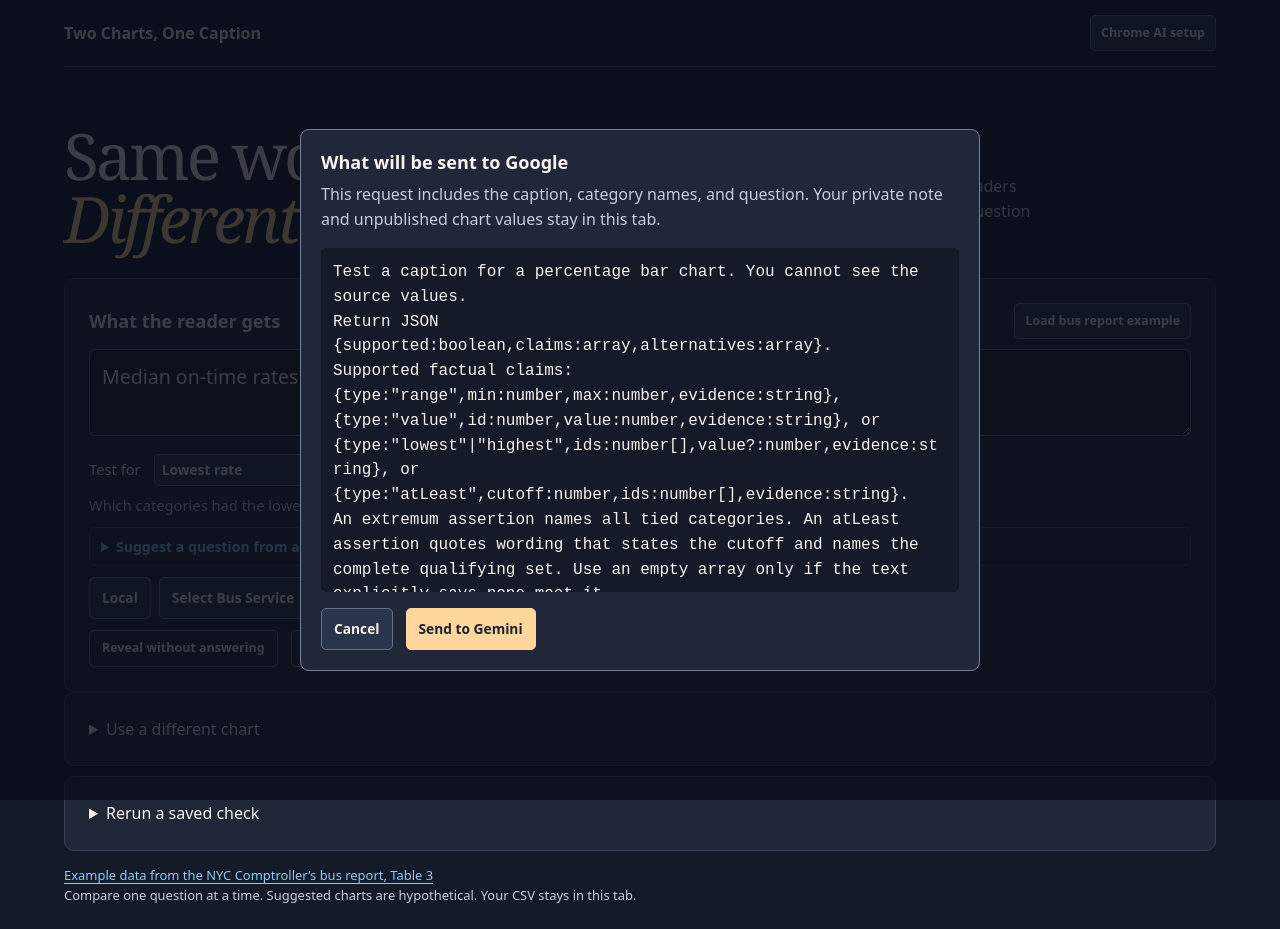
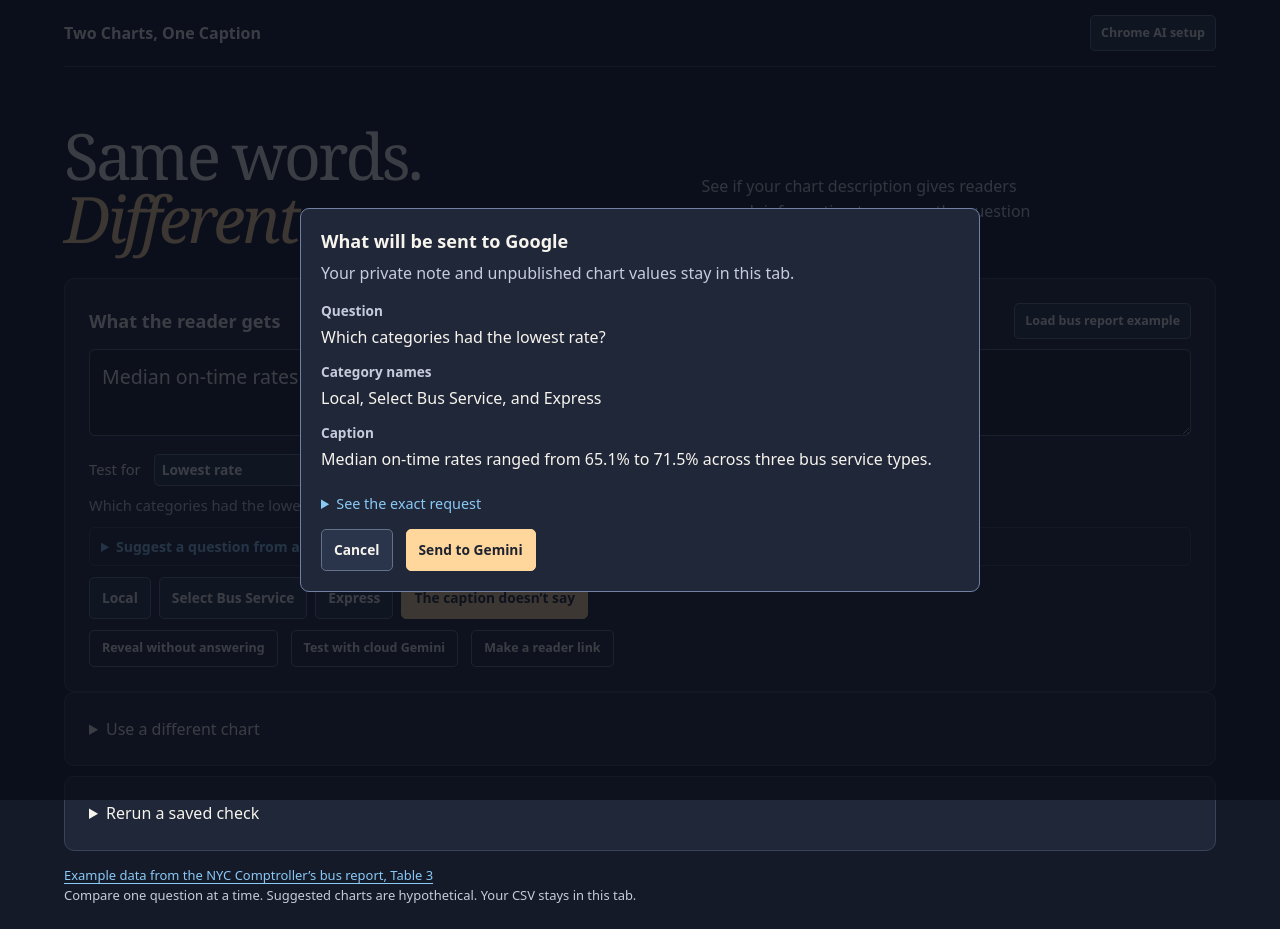
Before and after one commit to josepha-mayo/two-charts-one-caption, a website built with Vite: page index.html in a window 1280 px wide. Both pictures are taken after a click on the button "Test with cloud Gemini". Built offline with nearby package versions, Linux system fonts and the light colour scheme; some packages are replaced by stand-ins of ours.

Commit message:
Show readable cloud consent and recover from stalled browser verification

```diff
--- a/index.html
+++ b/index.html
@@ -148,8 +148,19 @@
   </main>
   <dialog id="dialog" aria-labelledby="preview-title" aria-describedby="preview-data">
     <h2 id="preview-title">What will be sent to Google</h2>
-    <p id="preview-data">This request includes the caption, category names, and question. Your private note and unpublished chart values stay in this tab.</p>
-    <pre id="prompt" tabindex="0"></pre>
+    <p id="preview-data">Your private note and unpublished chart values stay in this tab.</p>
+    <dl class="cloud-preview">
+      <dt>Question</dt>
+      <dd id="cloud-question"></dd>
+      <dt>Category names</dt>
+      <dd id="cloud-categories"></dd>
+      <dt>Caption</dt>
+      <dd id="cloud-caption" tabindex="0"></dd>
+    </dl>
+    <details id="cloud-exact" class="cloud-exact">
+      <summary>See the exact request</summary>
+      <pre id="prompt" tabindex="0"></pre>
+    </details>
     <form method="dialog" class="controls">
       <button type="submit" value="cancel">Cancel</button>
       <button type="submit" value="send" class="primary">Send to Gemini</button>
--- a/src/firebase.mjs
+++ b/src/firebase.mjs
@@ -71,10 +71,16 @@ export async function generateInCloud(prompt) {
       throw error;
     }
   }
+  let deadline;
   try {
-    await getToken(appCheck);
+    const timeout = new Promise((_, reject) => {
+      deadline = setTimeout(() => reject(Error('App Check timed out.')), 25_000);
+    });
+    await Promise.race([getToken(appCheck), timeout]);
   } catch {
-    throw Error('Firebase couldn’t verify this browser. Retry in Chrome or use the browser check.');
+    throw Error('Cloud review couldn’t verify this browser. You can still check the caption locally with Reveal without answering.');
+  } finally {
+    clearTimeout(deadline);
   }
   return generate(cloudModel, prompt, InferenceSource.IN_CLOUD);
 }
--- a/src/main.mjs
+++ b/src/main.mjs
@@ -419,7 +419,13 @@ el('brief-apply').addEventListener('click', () => {
 
 el('cloud-preview').addEventListener('click', () => {
   try {
-    snapshot = {prompt: cloudPrompt(rows, selectedQuestion(), caption.value), revision};
+    const selected = selectedQuestion();
+    const text = checkText(caption.value);
+    snapshot = {prompt: cloudPrompt(rows, selected, text), revision};
+    el('cloud-question').textContent = questionText(selected);
+    el('cloud-categories').textContent = answerText(rows, rows.map((_, index) => index + 1));
+    el('cloud-caption').textContent = text;
+    el('cloud-exact').open = false;
     el('prompt').textContent = snapshot.prompt;
     dialog.returnValue = 'cancel';
     dialog.showModal();
@@ -437,7 +443,7 @@ dialog.addEventListener('close', async () => {
   const current = revision;
   busy = true;
   syncActions();
-  status.textContent = 'Gemini is looking for a second chart…';
+  status.textContent = 'Verifying this browser for cloud review…';
   try {
     const firebase = await connectFirebase();
     if (current !== revision) return;
--- a/src/style.css
+++ b/src/style.css
@@ -139,6 +139,12 @@ dialog { color: var(--text); background: var(--panel); width: min(680px, calc(10
 dialog::backdrop { background: #090d18c9; }
 dialog p { color: var(--muted); margin-top: 8px; }
 dialog p a { color: var(--cool); text-underline-offset: 3px; }
+.cloud-preview { display: grid; grid-template-columns: minmax(0, 1fr); gap: 4px; margin: 14px 0; }
+.cloud-preview dt { color: var(--muted); font-size: .85rem; font-weight: 650; }
+.cloud-preview dd { margin: 0 0 7px; overflow-wrap: anywhere; }
+#cloud-caption { max-height: min(29vh, 15rem); overflow: auto; white-space: pre-wrap; }
+.cloud-exact { margin: 0 0 14px; }
+.cloud-exact summary { color: var(--cool); font-size: .9rem; cursor: pointer; }
 #ai-setup-progress { width: 100%; margin-top: 12px; accent-color: var(--mint); }
 #ai-setup-dialog .controls { margin-top: 14px; }
 dialog pre { white-space: pre-wrap; overflow-wrap: anywhere; max-height: 43vh; overflow: auto; background: var(--background); padding: 12px; border-radius: 5px; }
```
